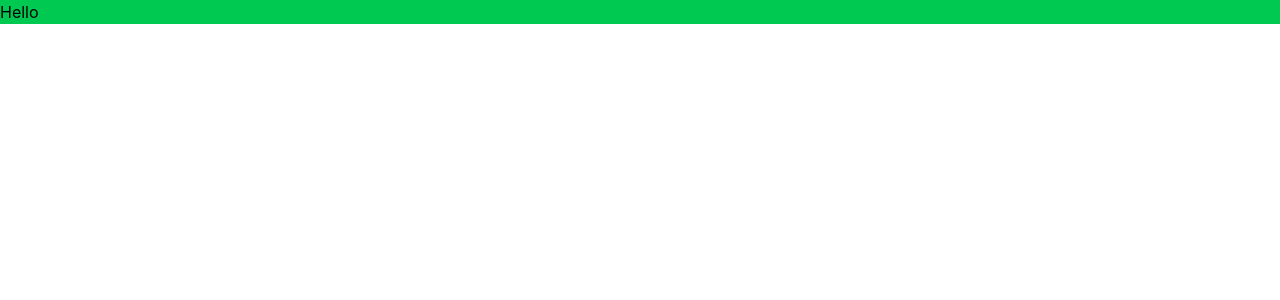
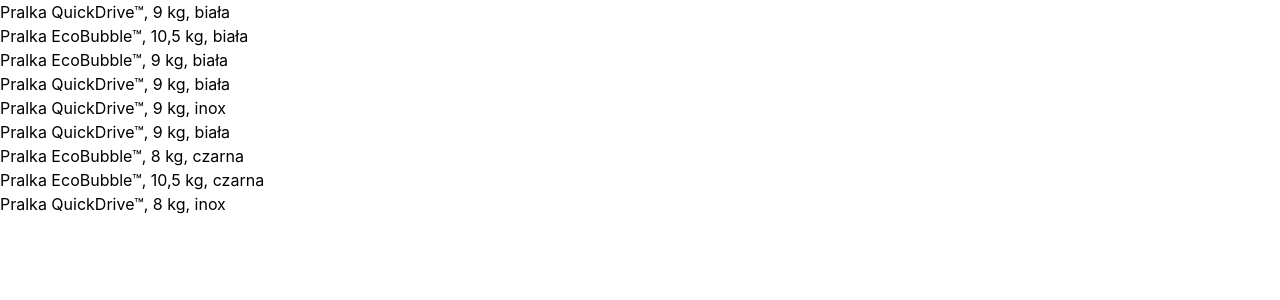
Before and after one commit to misat1505/device-browser, a React (Vite) app: page / in a window 1280 px wide. Shown: the top 300 px of the page. Built offline with nearby package versions, Linux system fonts and the light colour scheme.

Commit message:
feat: created a type for Device and created dummy data

```diff
--- a/src/App.tsx
+++ b/src/App.tsx
@@ -1,5 +1,13 @@
+import { devices } from "./data/devices";
+
 function App() {
-  return <div className="bg-green-500">Hello</div>;
+  return (
+    <div>
+      {devices.map((device) => (
+        <div key={device.id}>{device.name}</div>
+      ))}
+    </div>
+  );
 }
 
 export default App;
--- /dev/null
+++ b/src/data/devices.ts
@@ -0,0 +1,162 @@
+import type { Device } from "../types/device";
+
+export const devices: Device[] = [
+  {
+    id: "ww90t754abt-a-biala",
+    model: "WW90T754ABT",
+    name: "Pralka QuickDrive™, 9 kg, biała",
+    image: "/images/devices/ww90t754abt-a-biala.png",
+    capacity: 9,
+    color: "biała",
+    dimensions: { width: 55, depth: 60, height: 85 },
+    functions: [
+      "Drzwi AddWash™",
+      "Panel AI Control",
+      "Silnik inwerterowy",
+      "Wyświetlacz elektroniczny",
+    ],
+    energyClass: "A",
+    price: 3199,
+    priceValidFrom: "2026-09-08",
+    priceValidTo: "2026-09-14",
+    installment: { amount: 53.32, months: 60 },
+  },
+  {
+    id: "ww10t654dlh-b-biala",
+    model: "WW10T654DLH",
+    name: "Pralka EcoBubble™, 10,5 kg, biała",
+    image: "/images/devices/ww10t654dlh-b-biala.png",
+    capacity: 10.5,
+    color: "biała",
+    dimensions: { width: 60, depth: 64, height: 85 },
+    functions: [
+      "Drzwi AddWash™",
+      "Panel AI Control",
+      "Silnik inwerterowy",
+      "Wyświetlacz elektroniczny",
+    ],
+    energyClass: "B",
+    price: 3199,
+    priceValidFrom: "2026-09-08",
+    priceValidTo: "2026-09-14",
+    installment: { amount: 53.32, months: 60 },
+  },
+  {
+    id: "ww90t654dlh-c-biala",
+    model: "WW90T654DLH",
+    name: "Pralka EcoBubble™, 9 kg, biała",
+    image: "/images/devices/ww90t654dlh-c-biala.png",
+    capacity: 9,
+    color: "biała",
+    dimensions: { width: 55, depth: 60, height: 85 },
+    functions: [
+      "Drzwi AddWash™",
+      "Panel AI Control",
+      "Silnik inwerterowy",
+      "Wyświetlacz elektroniczny",
+    ],
+    energyClass: "C",
+    price: 3199,
+    priceValidFrom: "2026-09-08",
+    priceValidTo: "2026-09-14",
+    installment: { amount: 53.32, months: 60 },
+  },
+  {
+    id: "ww90t986ash-a-biala",
+    model: "WW90T986ASH",
+    name: "Pralka QuickDrive™, 9 kg, biała",
+    image: "/images/devices/ww90t986ash-a-biala.png",
+    capacity: 9,
+    color: "biała",
+    dimensions: { width: 55, depth: 60, height: 85 },
+    functions: [
+      "Panel AI Control",
+      "Silnik inwerterowy",
+      "Wyświetlacz elektroniczny",
+    ],
+    energyClass: "A",
+    price: 4299,
+    priceValidFrom: "2026-09-08",
+    priceValidTo: "2026-09-14",
+    installment: { amount: 71.65, months: 60 },
+  },
+  {
+    id: "ww90t954asx-b-inox",
+    model: "WW90T954ASX",
+    name: "Pralka QuickDrive™, 9 kg, inox",
+    image: "/images/devices/ww90t954asx-b-inox.png",
+    capacity: 9,
+    color: "inox",
+    dimensions: { width: 55, depth: 60, height: 85 },
+    functions: [
+      "Drzwi AddWash™",
+      "Silnik inwerterowy",
+      "Wyświetlacz elektroniczny",
+    ],
+    energyClass: "B",
+    price: 3999,
+    priceValidFrom: "2026-09-08",
+    priceValidTo: "2026-09-14",
+    installment: { amount: 66.65, months: 60 },
+  },
+  {
+    id: "ww90t954ash-b-biala",
+    model: "WW90T954ASH",
+    name: "Pralka QuickDrive™, 9 kg, biała",
+    image: "/images/devices/ww90t954ash-b-biala.png",
+    capacity: 9,
+    color: "biała",
+    dimensions: { width: 55, depth: 60, height: 85 },
+    functions: ["Panel AI Control", "Silnik inwerterowy"],
+    energyClass: "B",
+    price: 3899,
+    priceValidFrom: "2026-09-08",
+    priceValidTo: "2026-09-14",
+    installment: { amount: 64.98, months: 60 },
+  },
+  {
+    id: "ww80t554dbb-d-czarna",
+    model: "WW80T554DBB",
+    name: "Pralka EcoBubble™, 8 kg, czarna",
+    image: "/images/devices/ww80t554dbb-d-czarna.png",
+    capacity: 8,
+    color: "czarna",
+    dimensions: { width: 55, depth: 60, height: 85 },
+    functions: ["Silnik inwerterowy", "Wyświetlacz elektroniczny"],
+    energyClass: "D",
+    price: 2799,
+    priceValidFrom: "2026-09-08",
+    priceValidTo: "2026-09-14",
+    installment: { amount: 58.31, months: 48 },
+  },
+  {
+    id: "ww10t654dle-e-czarna",
+    model: "WW10T654DLE",
+    name: "Pralka EcoBubble™, 10,5 kg, czarna",
+    image: "/images/devices/ww10t654dle-e-czarna.png",
+    capacity: 10.5,
+    color: "czarna",
+    dimensions: { width: 60, depth: 64, height: 85 },
+    functions: ["Drzwi AddWash™", "Silnik inwerterowy"],
+    energyClass: "E",
+    price: 3599,
+    priceValidFrom: "2026-09-08",
+    priceValidTo: "2026-09-14",
+    installment: { amount: 59.98, months: 60 },
+  },
+  {
+    id: "ww80t504dbb-f-inox",
+    model: "WW80T504DBB",
+    name: "Pralka QuickDrive™, 8 kg, inox",
+    image: "/images/devices/ww80t504dbb-f-inox.png",
+    capacity: 8,
+    color: "inox",
+    dimensions: { width: 55, depth: 60, height: 85 },
+    functions: ["Silnik inwerterowy"],
+    energyClass: "F",
+    price: 2599,
+    priceValidFrom: "2026-09-08",
+    priceValidTo: "2026-09-14",
+    installment: { amount: 72.19, months: 36 },
+  },
+];
--- /dev/null
+++ b/src/types/device.ts
@@ -0,0 +1,56 @@
+export const ENERGY_CLASSES = ["A", "B", "C", "D", "E", "F"] as const;
+
+export const DEVICE_CAPACITIES = [8, 9, 10.5] as const;
+
+export const DEVICE_COLORS = ["biała", "inox", "czarna"] as const;
+
+export type DeviceFunction =
+  | "Drzwi AddWash™"
+  | "Panel AI Control"
+  | "Silnik inwerterowy"
+  | "Wyświetlacz elektroniczny";
+
+export type EnergyClass = (typeof ENERGY_CLASSES)[number];
+
+export type DeviceCapacity = (typeof DEVICE_CAPACITIES)[number];
+
+export type DeviceColor = (typeof DEVICE_COLORS)[number];
+
+export type SortOption = "popularność" | "cena" | "pojemność";
+
+export type Device = {
+  id: string;
+  model: string;
+  name: string;
+  image: string;
+
+  capacity: DeviceCapacity;
+  color: DeviceColor;
+
+  dimensions: {
+    width: number;
+    depth: number;
+    height: number;
+  };
+
+  functions: DeviceFunction[];
+
+  energyClass: EnergyClass;
+
+  price: number;
+  priceValidFrom: string;
+  priceValidTo: string;
+
+  installment: {
+    amount: number;
+    months: number;
+  };
+};
+
+export type DeviceFilters = {
+  sortBy: SortOption;
+  functions: DeviceFunction[];
+  energyClass: EnergyClass[];
+  capacities: DeviceCapacity[];
+  search: string;
+};
```
